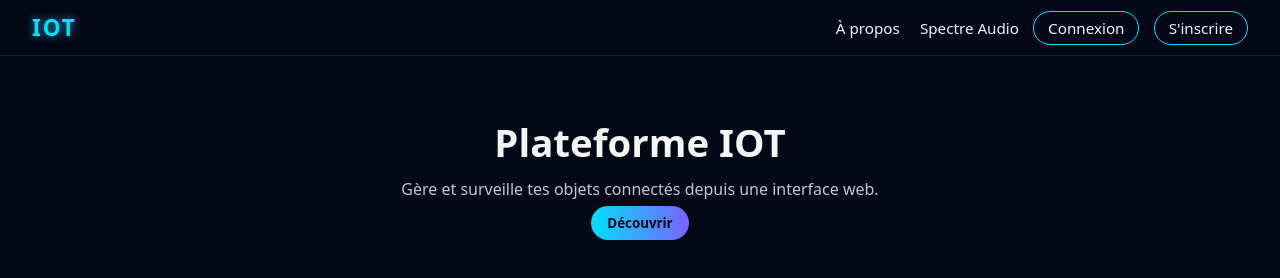
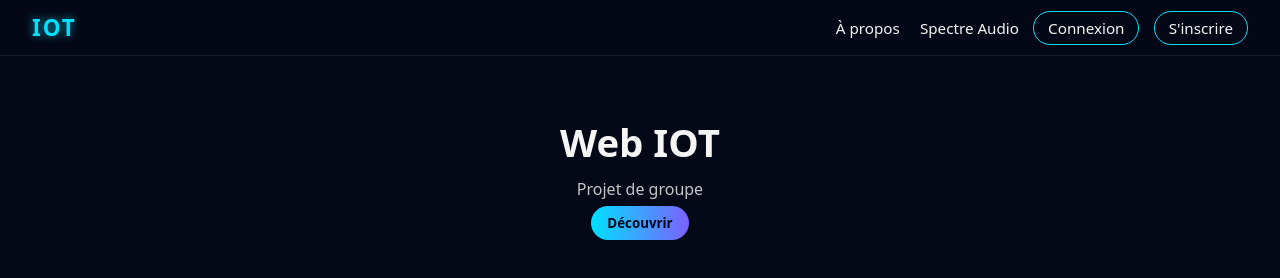
Before and after one commit to Gab2404/WebIOT, a plain HTML site: page site/index.html in a window 1280 px wide. Drawn offline with Linux system fonts and the light colour scheme; no server answers.

Commit message:
Pofinage du site

```diff
--- a/site/index.html
+++ b/site/index.html
@@ -22,13 +22,13 @@
   <main>
     <section class="hero">
       <div class="hero-content">
-        <h1>Plateforme IOT</h1>
-        <p>Gère et surveille tes objets connectés depuis une interface web.</p>
+        <h1>Web IOT</h1>
+        <p>Projet de groupe</p>
         <button id="demo-btn" class="submit-btn">Découvrir</button>
       </div>
     </section>
 
-    <!-- Section Messagerie MQTT (visible uniquement si connecté) -->
+
     <section id="mqtt-chat-section" class="section-chat" style="display: none;">
       <h2>💬 Messagerie IoT</h2>
       <p style="opacity: 0.8; margin-bottom: 16px;">
```
Also changed, not shown: site/audio-spectrum.html (+0 -1 lines).
